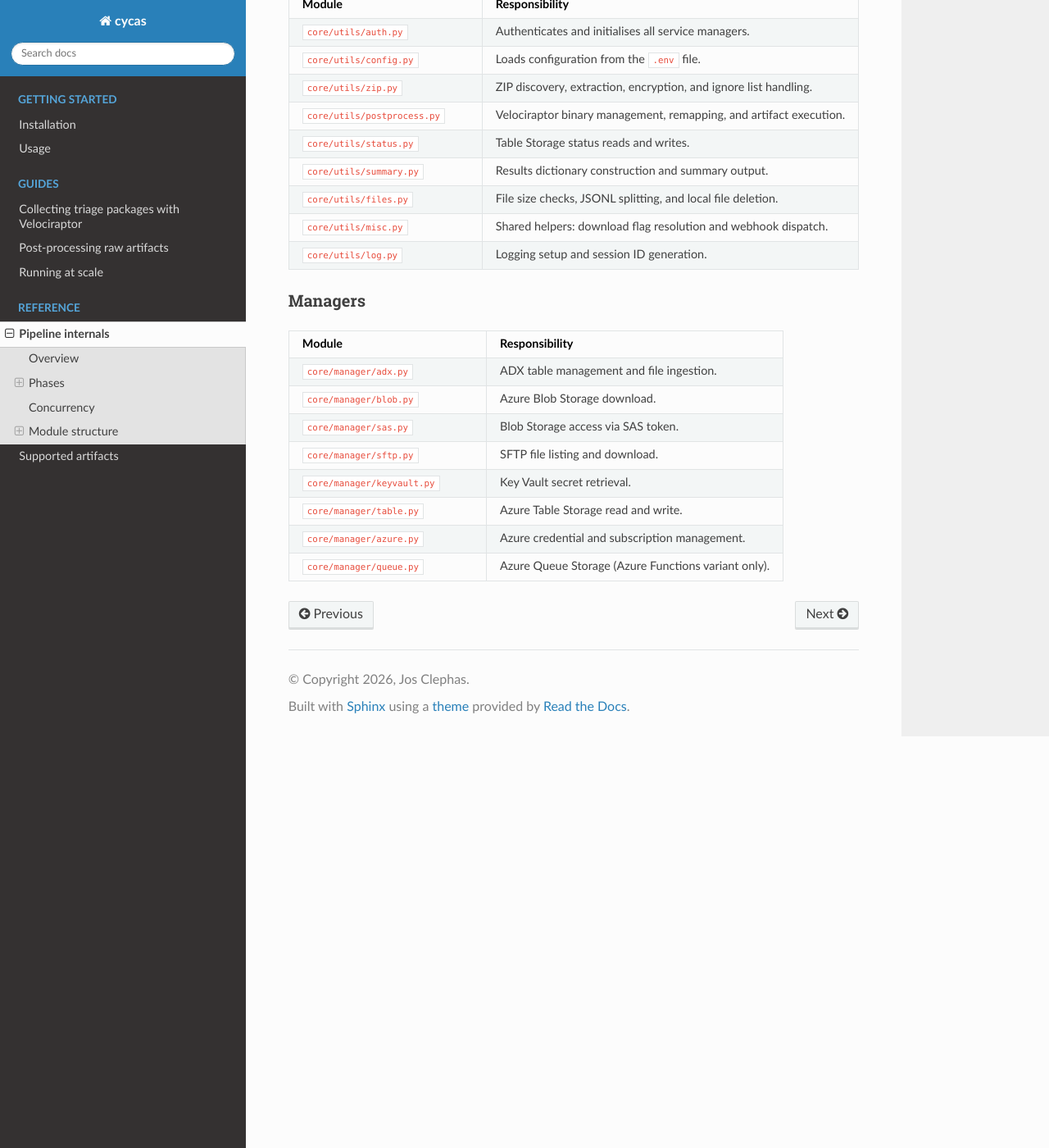
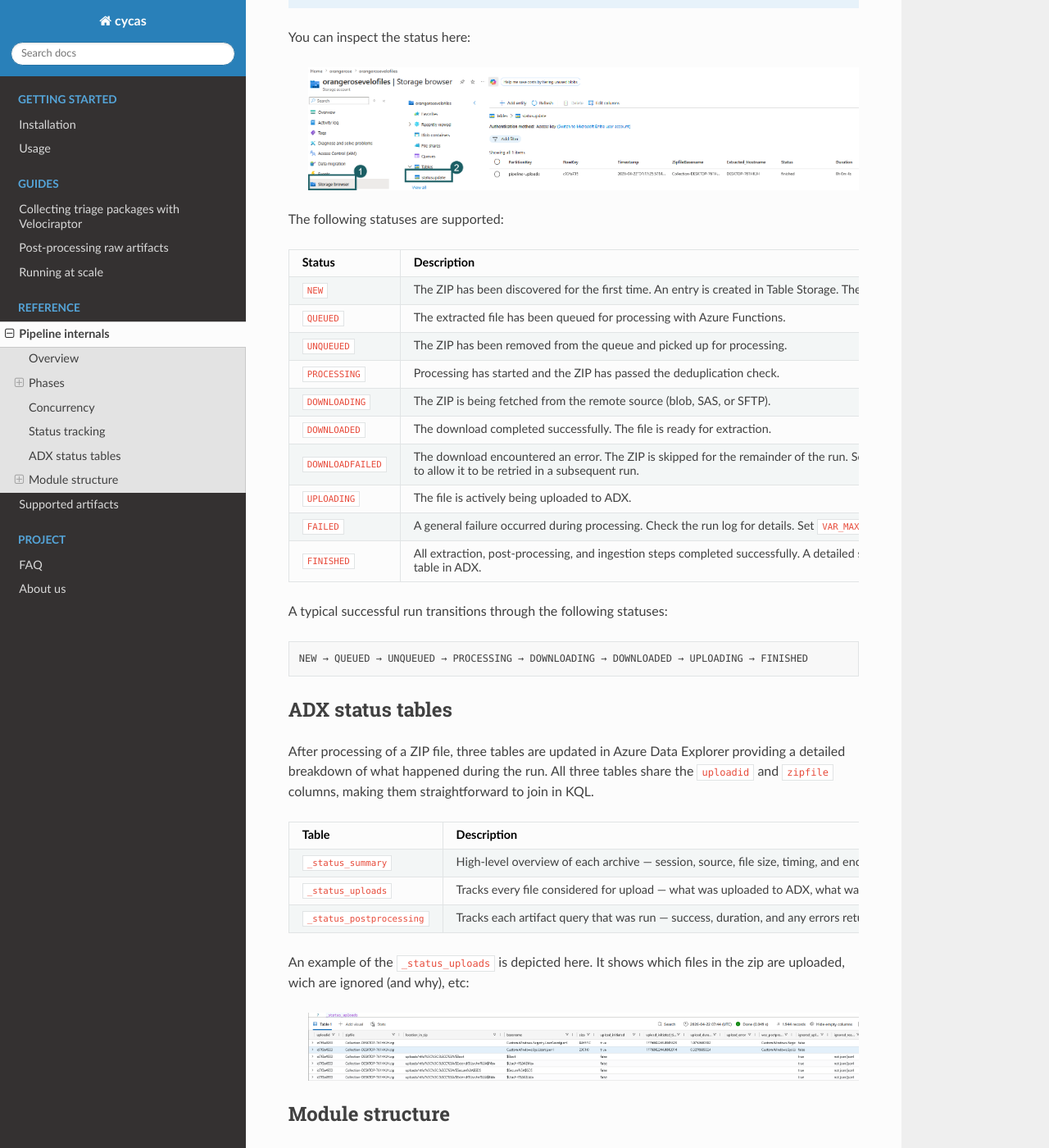
Before and after one commit to nerium-security/cycas, a Sphinx documentation site: the page built from docs/source/reference/pipelineinternals.rst, in a window 1280 px wide and 1400 px high, scrolled down 3910 px. Shown: the whole window at 82% size. Built offline with Sphinx 7.4.7 and the Read the Docs theme 3.1.0, drawn with Linux system fonts in a browser that asks for light colours; some of the changed text lies outside the part shown.

Commit message:
Added documentation

```diff
--- /dev/null
+++ b/docs/source/project/aboutus.rst
@@ -0,0 +1,4 @@
+About us
+========
+
+Nerium is a cyber security company specialized in monitoring, detecting, and responding to digital attacks. Our specialists have extensive experience in digitally protecting enterprises and recovering them from cyber attacks. Nerium is a 100% independent Dutch company located at the High Tech Campus in Eindhoven.
--- a/docs/source/reference/pipelineinternals.rst
+++ b/docs/source/reference/pipelineinternals.rst
@@ -171,6 +171,100 @@ Each ZIP runs in its own thread and is fully isolated — a failure in one ZIP
 does not affect others. Set the value to ``1`` to process ZIPs sequentially,
 which is useful for debugging.
 
+.. _status_tracking:
+
+Status tracking
+---------------
+
+Each ZIP file is assigned a status in Azure Storage Account table throughout its
+lifecycle. The status is updated at every phase transition, allowing
+interrupted runs to be safely resumed and providing a full audit trail
+of what happened to each file.
+
+.. note::
+   Default name of the Azure Storage Account table is ``statusupdate`` and can be configured in the .env file with ``BLOB_LOGTABLE_NAME``)
+
+
+You can inspect the status here:
+
+   .. image:: /_static/images/statustracking.png
+      :target: /_static/images/statustracking.png
+
+The following statuses are supported:
+
+.. list-table::
+   :widths: 20 80
+   :header-rows: 1
+
+   * - Status
+     - Description
+   * - ``NEW``
+     - The ZIP has been discovered for the first time. An entry is created
+       in Table Storage. The file has not yet been picked up for processing.
+   * - ``QUEUED``
+     - The extracted file has been queued for processing with Azure Functions.
+   * - ``UNQUEUED``
+     - The ZIP has been removed from the queue and picked up for processing.
+   * - ``PROCESSING``
+     - Processing has started and the ZIP has passed the deduplication check.
+   * - ``DOWNLOADING``
+     - The ZIP is being fetched from the remote source (blob, SAS, or SFTP).
+   * - ``DOWNLOADED``
+     - The download completed successfully. The file is ready for extraction.
+   * - ``DOWNLOADFAILED``
+     - The download encountered an error. The ZIP is skipped for the
+       remainder of the run. Set ``VAR_MAX_RETRY`` to allow it to be
+       retried in a subsequent run.
+   * - ``UPLOADING``
+     - The file is actively being uploaded to ADX.
+   * - ``FAILED``
+     - A general failure occurred during processing. Check the run log
+       for details. Set ``VAR_MAX_RETRY`` to allow the ZIP to be retried.
+   * - ``FINISHED``
+     - All extraction, post-processing, and ingestion steps completed
+       successfully. A detailed status record has been written to the
+       ``_status`` table in ADX.
+
+
+A typical successful run transitions through the following statuses:
+
+.. code-block:: none
+
+   NEW → QUEUED → UNQUEUED → PROCESSING → DOWNLOADING → DOWNLOADED → UPLOADING → FINISHED
+
+
+.. _adx_statustables:
+
+ADX status tables
+-----------------
+
+After processing of a ZIP file, three tables are updated in Azure Data Explorer providing
+a detailed breakdown of what happened during the run. All three tables share
+the ``uploadid`` and ``zipfile`` columns, making them straightforward to join
+in KQL.
+
+.. list-table::
+   :widths: 25 60
+   :header-rows: 1
+
+   * - Table
+     - Description
+   * - ``_status_summary``
+     - High-level overview of each archive — session, source, file size,
+       timing, and encryption. Use this as the starting point when
+       investigating a specific ZIP.
+   * - ``_status_uploads``
+     - Tracks every file considered for upload — what was uploaded to ADX,
+       what was post-processed by Velociraptor, and what was ignored and why.
+   * - ``_status_postprocessing``
+     - Tracks each artifact query that was run — success, duration, and any
+       errors returned. Use this to diagnose Velociraptor failures.
+
+An example of the ``_status_uploads`` is depicted here. It shows which files in the zip are uploaded, wich are ignored (and why), etc:
+
+   .. image:: /_static/images/status_uploads.png
+      :target: /_static/images/status_uploads.png
+
 
 Module structure
 ----------------
```
Also changed, not shown: docs/source/index.rst (+9 -0 lines), docs/source/project/faq.rst (added, +101 -0 lines), docs/source/_static/images/status_uploads.png (added), docs/source/_static/images/statustracking.png (added), 1 other file.
